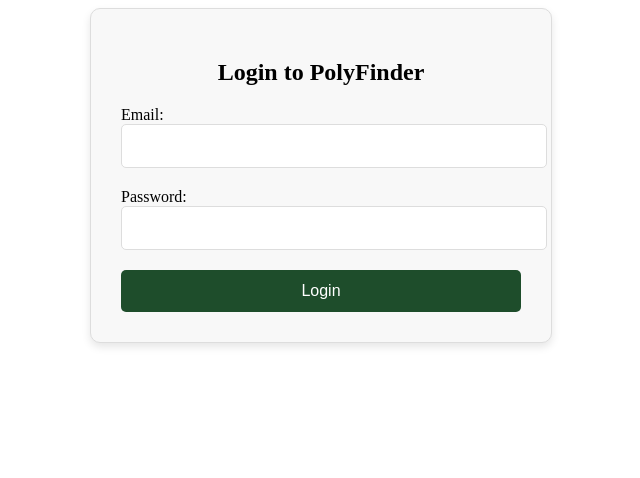
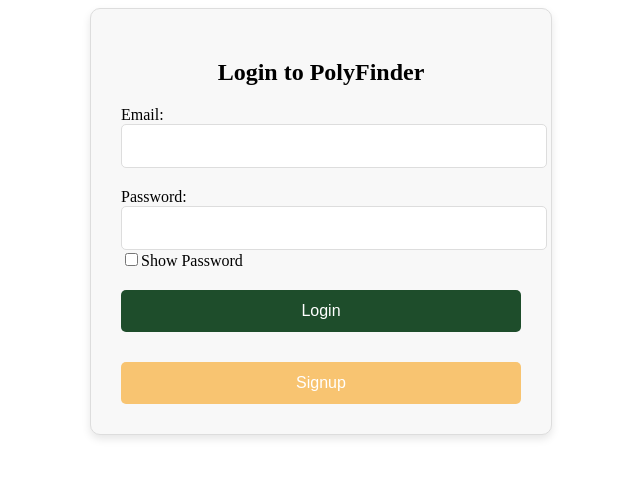
Before and after one commit to rferrall1738/Inventory, a React (Vite) app in the folder packages/react-frontend/: page / in a window 1280 px wide. Shown: the top 478 px of the page, without its empty margins (319-959 px from the left). Built offline with nearby package versions, Linux system fonts and the light colour scheme.

Commit message:
box for hide password and button for signup

```diff
--- a/packages/react-frontend/src/LoginForm.jsx
+++ b/packages/react-frontend/src/LoginForm.jsx
@@ -3,6 +3,7 @@ import React, { useState } from "react";
 function UserLogin() {
   const [email, setEmail] = useState('');
   const [password, setPassword] = useState('');
+  const [showPassword,setShowPassword] = useState(false);
   const [errorMessage, setErrorMessage] = useState('');
   const [successMessage, setSuccessMessage] = useState('');
 
@@ -83,15 +84,31 @@ function UserLogin() {
         <div style={styles.field}>
   <label>Password:</label>
   <input
-            type="password"
-            name="password" // From event.target.elements.password.value in handleLogin function
+    type={showPassword ? "text" : "password"}
+    name="password"
     value={password}
     onChange={(e) => setPassword(e.target.value)}
     style={styles.input}
   />
+  <div style={styles.checkboxContainer}>
+    <input
+      type="checkbox"
+      id="showPassword"
+      checked={showPassword}
+      onChange={() => setShowPassword(!showPassword)}
+      style={styles.checkbox}
+    />
+    <label htmlFor="showPassword" style={styles.checkboxLabel}>
+      Show Password
+      </label>
+      </div>
       </div>
           <button type="submit" style={styles.button}>
             Login
+          </button>
+          <button type="button" onClick={() => (window.location.href = '/signup')} // Redirect to signup page
+          style={{ ...styles.button, backgroundColor: '#f8c471', marginTop: '10px' }}>
+            Signup
           </button>
 
 
@@ -112,6 +129,7 @@ const styles = {
     boxShadow: '0px 4px 8px rgba(0, 0, 0, 0.1)',
     backgroundColor: '#f8f8f8', // Soft white background
   },
+
   form: {
     display: 'flex',
     flexDirection: 'column',
@@ -121,6 +139,7 @@ const styles = {
     display: 'flex',
     flexDirection: 'column',
     alignItems: 'start',
+    width: '100%',
   },
   input: {
     padding: '12px',
```
Lines whose indentation alone changed are shown as unchanged.
